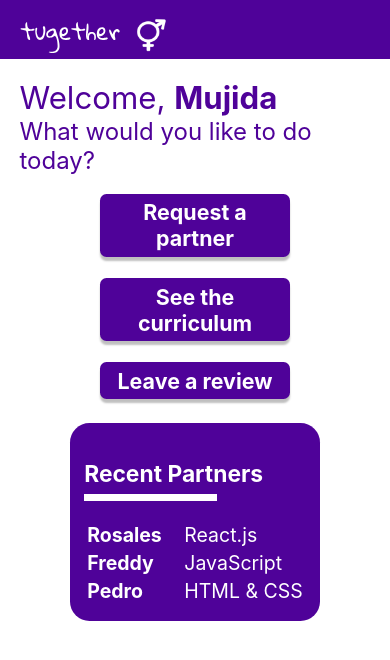
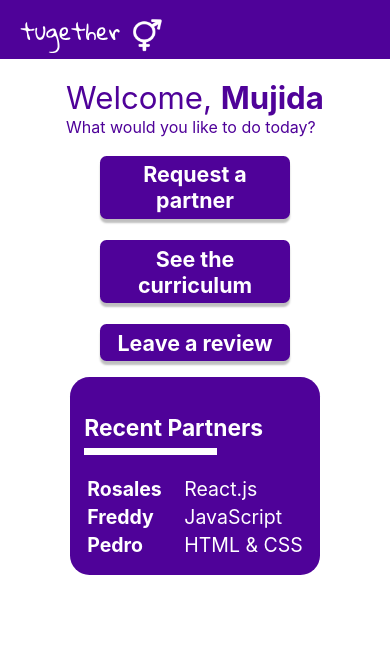
Before and after one commit to TugetherApp/Tugether-FrontEnd, a React (Create React App) app: page / in a window 390 px wide. Shown: the top 660 px of the page. Built offline with nearby package versions, Linux system fonts and the light colour scheme.

Commit message:
Style changes for font size

```diff
--- a/src/components/dashboard.js
+++ b/src/components/dashboard.js
@@ -31,10 +31,10 @@ class DashBoard extends Component {
       <div id='DashBoard'>
         <header>
           <nav className='container'>
-            <div className='logo'>
+            <a className='logo' href='#Home'>
               <img className='logoTugether' src={tugetherText} alt='Tugether Logo'/>
               <img className='logoSymbol' src={tugetherLogo} alt= 'Tugether Logo'/>
-            </div>
+            </a>
             <div className='menu'>
               <a href='#Home'>Dashboard</a>
               <a href='#Home'>Support</a>
--- a/src/css/dashboard.css
+++ b/src/css/dashboard.css
@@ -3,6 +3,7 @@ header {
   color: #FFF;
 }
 
+header a { transition-duration: 0.5s; }
 header a:hover {
   transform: scale(1.05);
 }
@@ -44,19 +45,13 @@ h3{
   top: 10px;
 }
 
-.logoContainer {
-  display: inline-block;
-  position: relative;
-  margin-left: 18px;
-  top: -10px;
-}
-
-.logoSymbol { margin-left: 10px; width: 60px;}
+.logoSymbol { margin-left: 6px; width: 60px;}
 
 
 main {
    font-size: 1.5em;
-  }
+}
+
 .left-bar {
   max-width: 50%;
 }
@@ -111,6 +106,10 @@ main {
 
 /* Small devices (portrait tablets and large phones, 720px and below) */
 @media screen and (max-width: 720px) {
+  main {
+    font-size: 1em;
+  }
+
   .container { max-width: calc(1600px + 10%); padding-left: 5%; padding-right: 5%; }
 
   .logoTugether{
@@ -119,9 +118,8 @@ main {
     height: 55px;
     top: 10px;
   }
-  .logoSymbol { margin-left: 10px; width: 40px;}
+  .logoSymbol { width: 40px;}
 
-  .logoContainer { margin-left: 6px; }
 
   .menu { display: none; }
 
```
